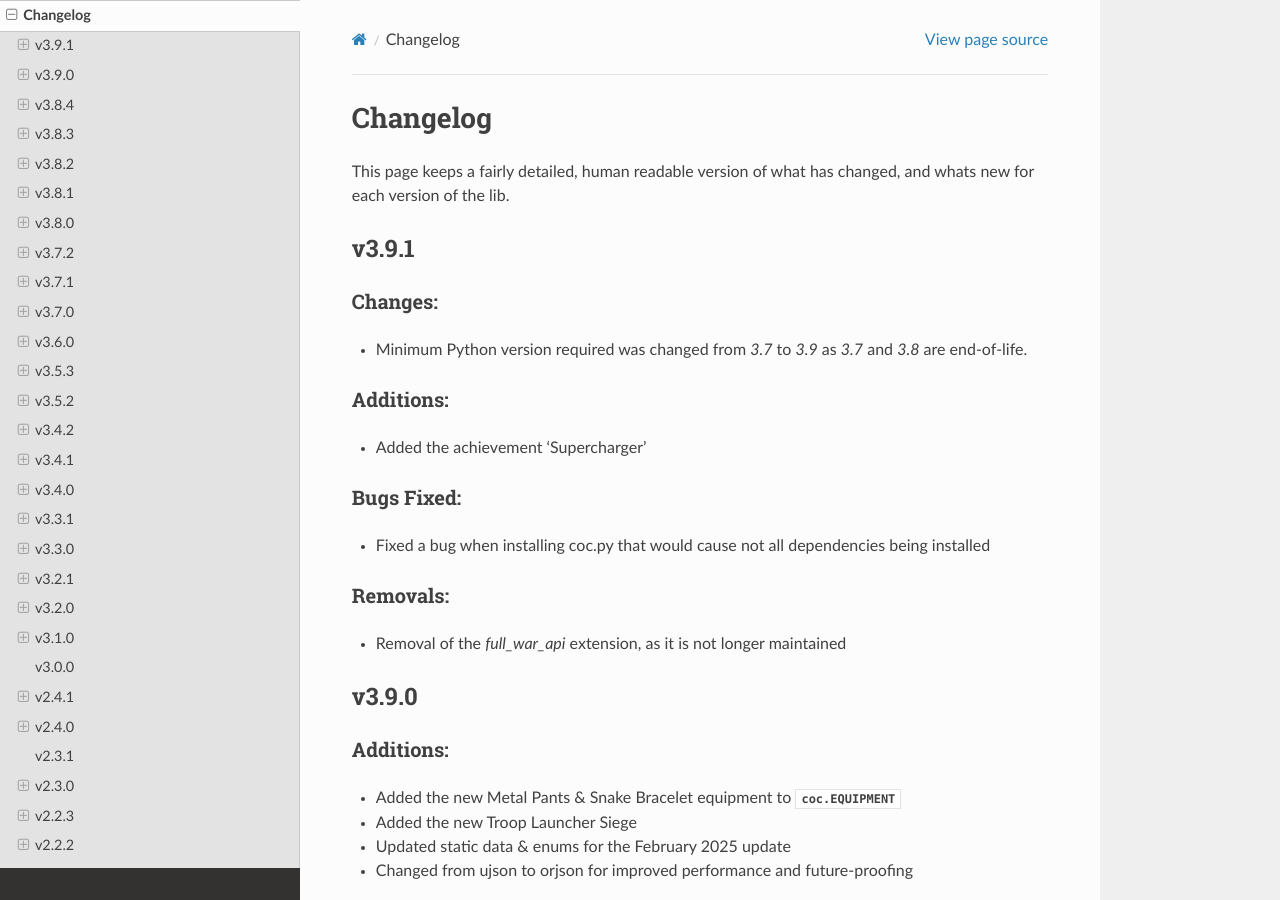
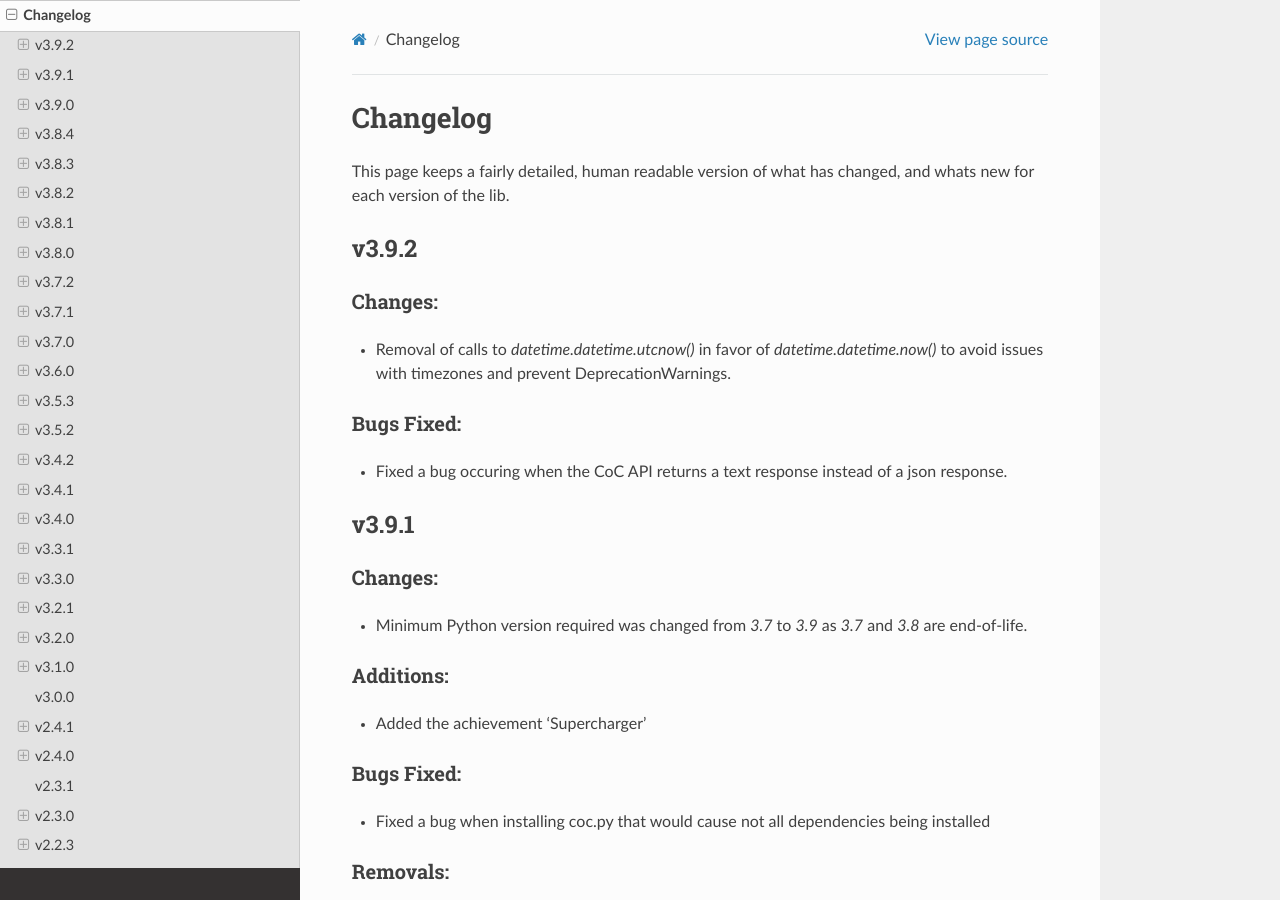
Before and after one commit to mathsman5133/coc.py, a Sphinx documentation site: the page built from docs/miscellaneous/changelog.rst, in a window 1280 px wide and 900 px high. Built offline with Sphinx 7.4.7 and the Read the Docs theme 3.1.0, drawn with Linux system fonts in a browser that asks for light colours.

Commit message:
Update changelog for v3.9.2: switch to `datetime.now` and fix CoC API response bug

```diff
--- a/docs/miscellaneous/changelog.rst
+++ b/docs/miscellaneous/changelog.rst
@@ -6,6 +6,18 @@ Changelog
 ===========
 This page keeps a fairly detailed, human readable version
 of what has changed, and whats new for each version of the lib.
+
+v3.9.2
+------
+
+Changes:
+~~~~~~~~
+- Removal of calls to `datetime.datetime.utcnow()` in favor of `datetime.datetime.now()` to avoid issues with timezones and prevent DeprecationWarnings.
+
+Bugs Fixed:
+~~~~~~~~~~~
+- Fixed a bug occuring when the CoC API returns a text response instead of a json response.
+
 
 v3.9.1
 ------
```
